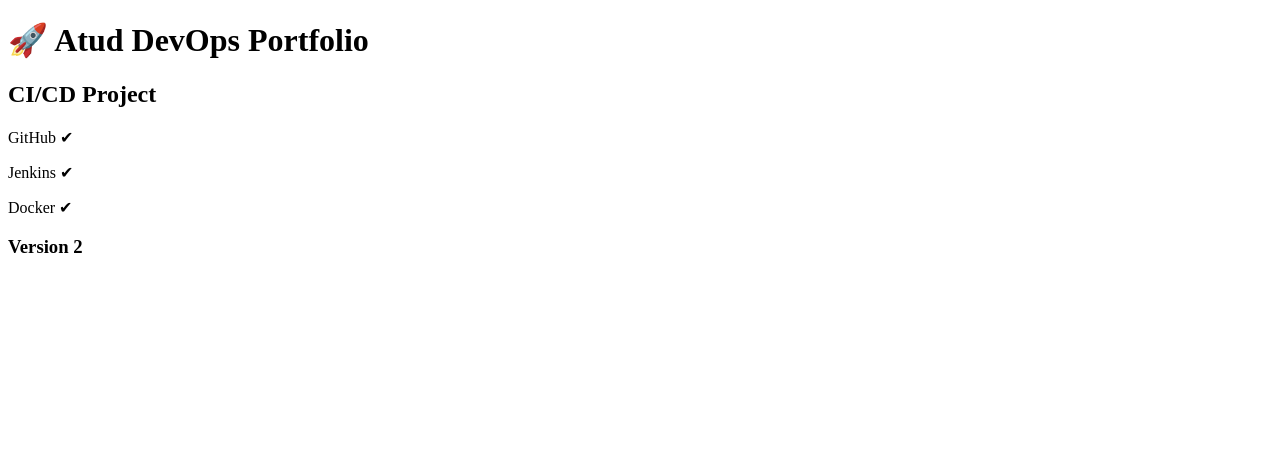
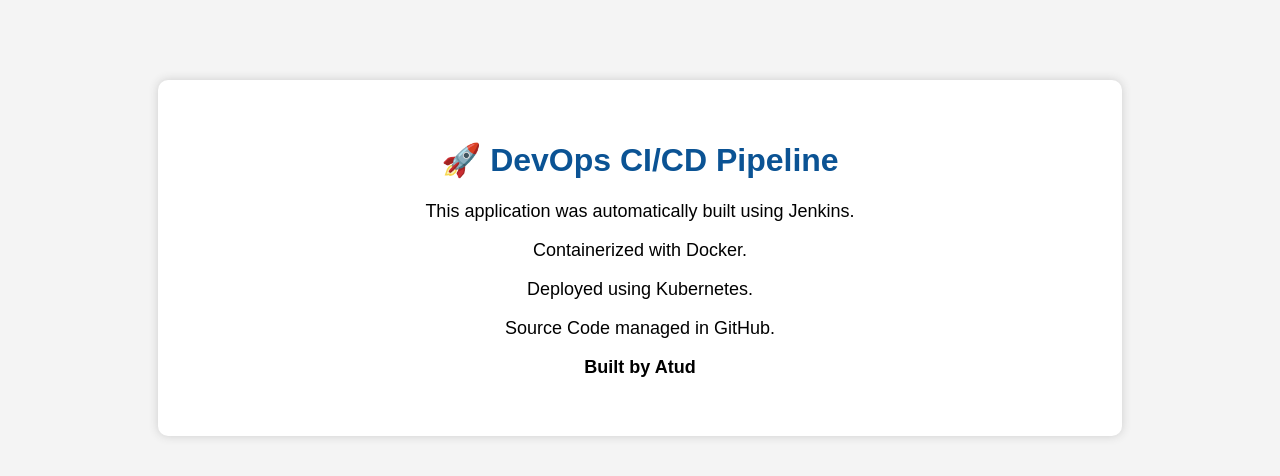
Before and after one commit to devopsboy2/jenkins-demo, a plain HTML site: page index.html in a window 1280 px wide. Drawn offline with Linux system fonts and the light colour scheme.

Commit message:
Enhance website with CSS styling

```diff
--- a/index.html
+++ b/index.html
@@ -1,16 +1,29 @@
 <!DOCTYPE html>
-<html>
+<html lang="en">
 <head>
-    <title>Atud DevOps Portfolio</title>
+    <meta charset="UTF-8">
+    <meta name="viewport" content="width=device-width, initial-scale=1.0">
+    <title>DevOps CI/CD Demo</title>
+    <link rel="stylesheet" href="style.css">
 </head>
+
 <body>
-    <h1>🚀 Atud DevOps Portfolio</h1>
-    <h2>CI/CD Project</h2>
 
-    <p>GitHub ✔</p>
-    <p>Jenkins ✔</p>
-    <p>Docker ✔</p>
+<div class="container">
 
-    <h3>Version 2</h3>
+<h1>🚀 DevOps CI/CD Pipeline</h1>
+
+<p>This application was automatically built using Jenkins.</p>
+
+<p>Containerized with Docker.</p>
+
+<p>Deployed using Kubernetes.</p>
+
+<p>Source Code managed in GitHub.</p>
+
+<p><strong>Built by Atud</strong></p>
+
+</div>
+
 </body>
 </html>
--- /dev/null
+++ b/style.css
@@ -0,0 +1,23 @@
+body {
+    font-family: Arial, sans-serif;
+    background: #f4f4f4;
+    text-align: center;
+    margin-top: 80px;
+}
+
+.container {
+    width: 70%;
+    margin: auto;
+    background: white;
+    padding: 40px;
+    border-radius: 10px;
+    box-shadow: 0 0 10px #ccc;
+}
+
+h1 {
+    color: #0b5394;
+}
+
+p {
+    font-size: 18px;
+}
```
Also changed, not shown: 1 other file.
